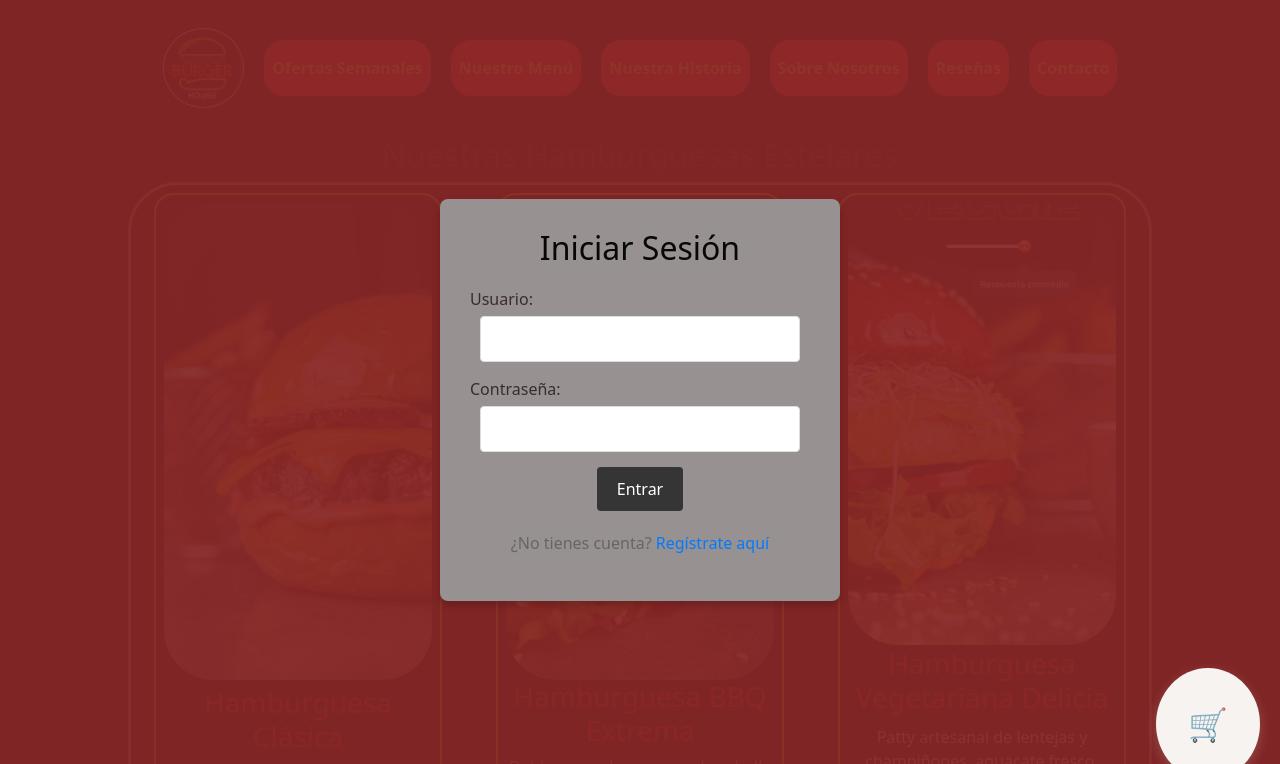
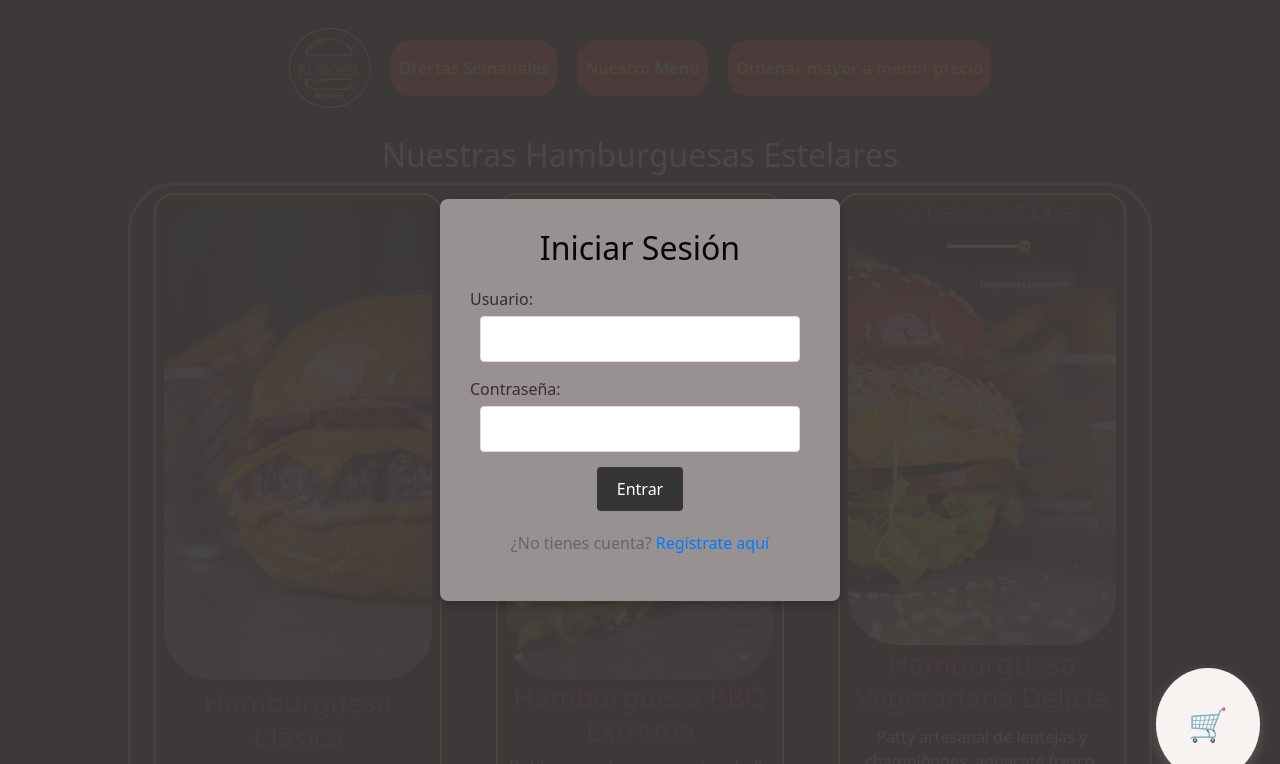
Before and after one commit to tonioara/AntonioAraujo-EntregaFinal-80835, a plain HTML site: page index.html in a window 1280 px wide. Shown: the top 764 px of the page. Drawn offline with nearby package versions, Linux system fonts and the light colour scheme.

Commit message:
agregando ver card por orden

```diff
--- a/index.html
+++ b/index.html
@@ -63,10 +63,7 @@
                     <ul class="navbar-nav">
                       <li class="nav-item"><a class="nav-link" href="#ofertas">Ofertas Semanales</a></li>
                       <li class="nav-item"><a class="nav-link" href="#menu">Nuestro Menú</a></li>
-                      <li class="nav-item"><a class="nav-link" href="#historia">Nuestra Historia</a></li>
-                      <li class="nav-item"><a class="nav-link" href="#nosotros">Sobre Nosotros</a></li>
-                      <li class="nav-item"><a class="nav-link" href="#reseñas">Reseñas</a></li>
-                      <li class="nav-item"><a class="nav-link" href="#contacto">Contacto</a></li>
+                      <li class="nav-item"><a class="nav-link "id="desdemayor" href="#">Ordenar mayor a menor precio</a></li>
                     </ul>
                   </div>
                 </div>
@@ -118,7 +115,8 @@
     <!--<script>
         AOS.init();
     </script>-->
-    <script src="./main.js"></script>
+   <script src="./main.js"></script>
+
 
 </body>
 </html>
--- a/main.js
+++ b/main.js
@@ -178,9 +178,10 @@ const pizzas =[
       alt: "Pizza Vegetariana con vegetales frescos"
     }
   ]
-  function cargarCarPizzas(){
+  function cargarCarPizzas(arrayDeProductos){
+    contenedorCardPizzas.innerHTML=''
 
-    pizzas.forEach((e)=>{
+    arrayDeProductos.forEach((e)=>{
         let cardPizzas=`
         <div class="card menu-item " style="width: 18rem;" id=${e.id+'V'}>
           <img src="${e.imagen}" class="card-img-top" alt="${e.alt}">
@@ -188,16 +189,18 @@ const pizzas =[
            <h3>${e.nombre}</h3>
            <p class="card-text">${e.descripcion}</p>
            <span class="price">$ ${e.precio}</span>
-           <button id= "add-to-cart "class="button-card">
+           <button class="button-card">
 			Agregar al carrito
 		    </button>
         </div>
         `
         contenedorCardPizzas.innerHTML += cardPizzas
     })
+
   }
-function cargarCardHamburguesas(){
-    hamburguesas.forEach((el)=>{
+function cargarCardHamburguesas(arrayDeProductos){
+    contenedorCard.innerHTML = '';
+    arrayDeProductos.forEach((el)=>{
         let card=
         `
         <div class="card menu-item " style="width: 18rem;" id=${el.id+'V'}>
@@ -206,27 +209,52 @@ function cargarCardHamburguesas(){
               <h3>${el.nombre}</h3>
               <p class="card-text">${el.descripcion}</p>
               <span class="price">$ ${el.precio}</span>
-              <button id= "add-to-cart" class="button-card">
+              <button  class="button-card">
 					Agregar al carrito
 				</button>
 
         </div>
         `
         contenedorCard.innerHTML += card
+
     })
+
+
 }
+function MayorPrecioAMenor(){
+    const mayorAMenor= document.getElementById('desdemayor')
+
+
+    mayorAMenor.addEventListener('click',(e)=>{
+        e.preventDefault()
+        const hambuCopia=[...hamburguesas]
+       const mayorPrecio= hambuCopia.sort((a,b)=>b.precio-a.precio)
+       cargarCardHamburguesas(mayorPrecio)
+       const pizzasCopia=[...pizzas]
+       const mayorPrecioPizzas=pizzasCopia.sort((a,b)=>b.precio-a.precio)
+       cargarCarPizzas(mayorPrecioPizzas)
+       cargarEventosAgregarCarrito()
+
+
+    })
+   }
+
+
+
 
 function run (){
 
-    cargarCardHamburguesas()
-    cargarCarPizzas()
+    cargarCardHamburguesas(hamburguesas)
+    cargarCarPizzas(pizzas)
     cargarEventosAgregarCarrito()
     mostrarCarrito()
+    MayorPrecioAMenor()
+
 
 }
 function cargarEventosAgregarCarrito (){
     const agregarCarritobtn= document.querySelectorAll('.button-card')
-    console.log(agregarCarritobtn)
+
 
     const btnAgregarCarrito= Array.from(agregarCarritobtn)
 
@@ -234,11 +262,11 @@ function cargarEventosAgregarCarrito (){
     btnAgregarCarrito.forEach((el)=>{
         el.addEventListener('click', (e)=>{
             const idProducto=e.target.parentNode.id
+
             let hambur=buscadoraIdProducto(idProducto)
             console.log(hambur)
             agregarProductoACarrito(hambur)
             mostrarCarrito()
-
 
         })
     })
@@ -264,15 +292,17 @@ function eventosParaBorrar(){
 }
 function buscadoraIdProducto(idRecibido) {
     let idLimpio = idRecibido.slice(0, -1).trim()
-
+    console.log('DEBUG: buscadoraIdProducto - ID recibido:', idRecibido, 'ID limpio:', idLimpio);
     let productoEncontrado = hamburguesas.find(el => {
         return el.id.trim() === idLimpio.trim();
-    });
+    })
+
     if (!productoEncontrado) {
         productoEncontrado = pizzas.find(el => {
             return el.id.trim() === idLimpio.trim();
         });
     }
+    console.log('DEBUG: buscadoraIdProducto - Producto encontrado:', productoEncontrado);
     return productoEncontrado
 }
 function borrarProducto(productoABorrar){
--- a/styles/estilos.css
+++ b/styles/estilos.css
@@ -11,7 +11,7 @@
     left: 0;
     width: 100%;
     height: 100%;
-    background-color: rgba(136, 40, 40, 0.945);
+    background-color: rgba(65, 61, 61, 0.945);
     display: flex;
     justify-content: center;
     align-items: center;
@@ -148,6 +148,7 @@ nav li {
 .menu {
   background-color: rgb(0, 0, 0);
   text-align: center;
+  color: aliceblue;
 }
 
 h1 {
```
